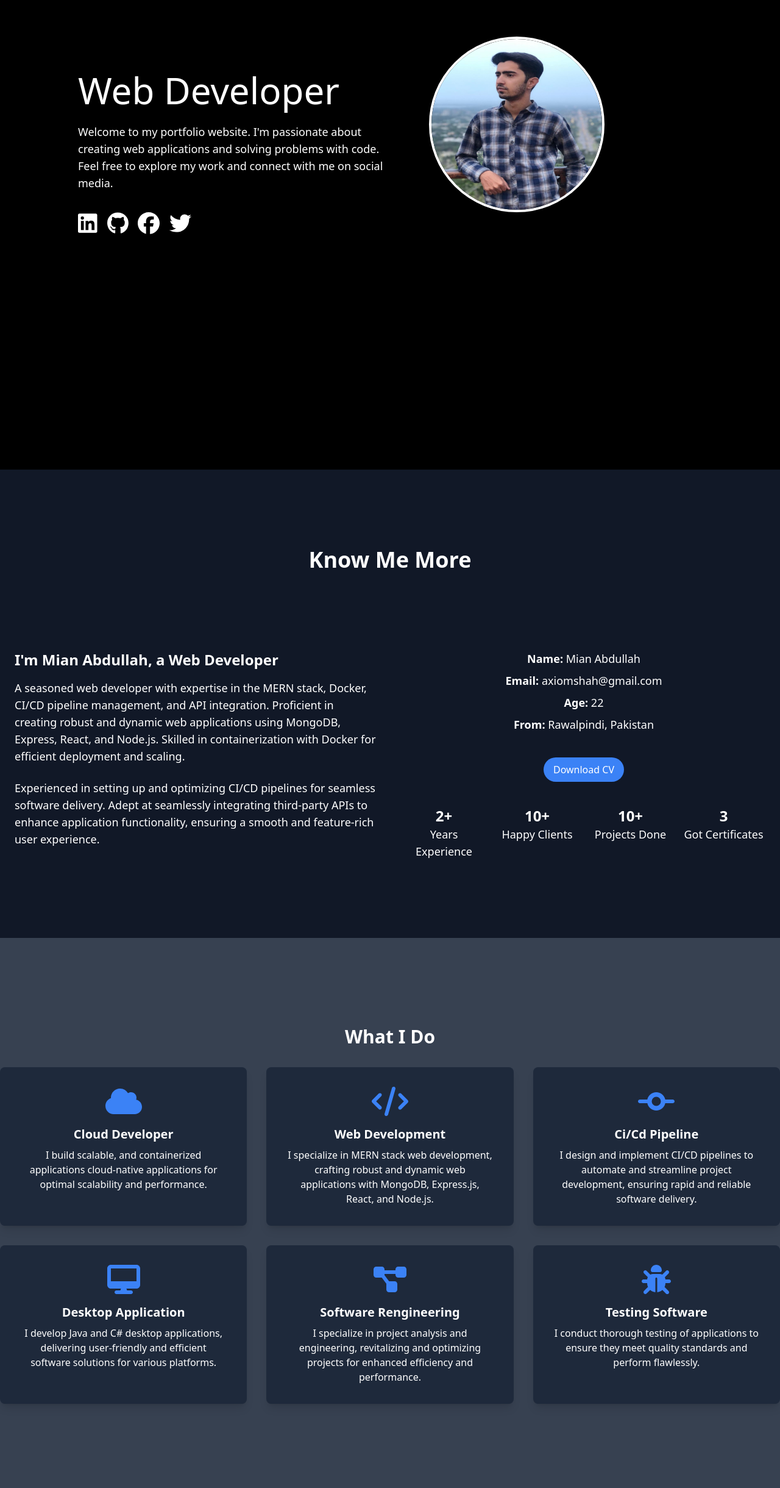
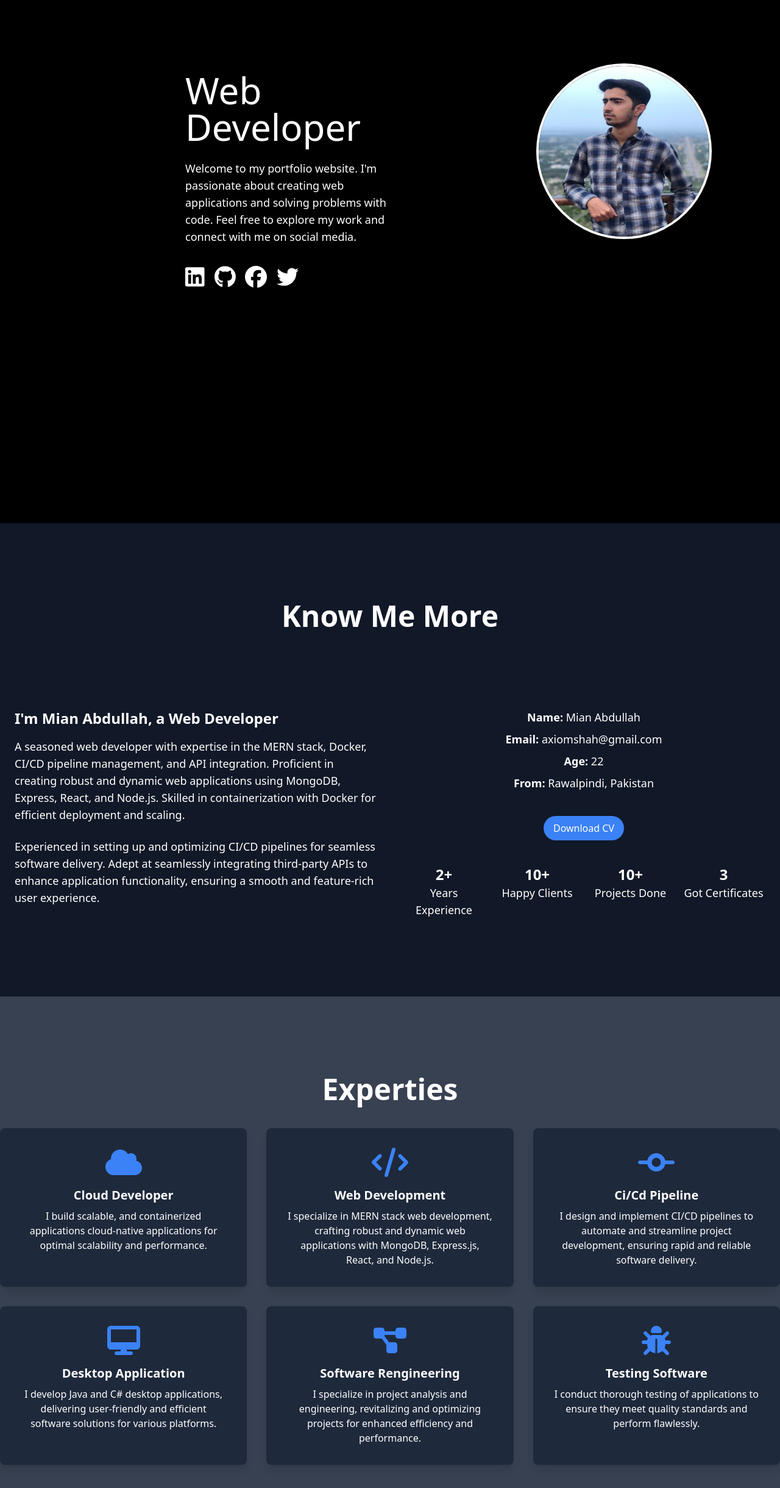
Before and after one commit to abdullah117765/Portfolio, a React (Create React App) app: page / in a window 1280 px wide. Shown: the part 354-2794 px from the top of the page at 61% size. Built offline with nearby package versions, Linux system fonts and the light colour scheme.

Commit message:
change 2

```diff
--- a/src/pages/home/ContactInfo.jsx
+++ b/src/pages/home/ContactInfo.jsx
@@ -10,10 +10,10 @@ const Contact = () => {
   };
 
   return (
-    <section id="contact" className="py-10 bg-gray-900">
+    <section id="contact" className="py-10 bg-gray-900 ">
       <div className="container px-4 mx-auto">
-        <h2 className="mb-8 text-3xl font-semibold text-white">Contact Me</h2>
-        <div className="md:flex md:space-x-8">
+        <h2 className="mb-16 text-4xl font-semibold text-white ">Contact Me</h2>
+        <div className="md:flex md:space-x-8 text-left">
           {/* Contact Information */}
           <div className="md:flex md:flex-row md:w-1/2">
             <div className="mx-10 mb-4">
--- a/src/pages/home/DetailsSection.jsx
+++ b/src/pages/home/DetailsSection.jsx
@@ -51,10 +51,10 @@ const WhatIDo = () => {
   ];
 
   return (
-    <section id="whatido" className="bg-gray-700 py-36">
+    <section id="whatido" className="bg-gray-700 py-32 ">
       <div className="container mx-auto">
-        <h2 className="mb-8 text-3xl font-semibold text-center text-white">
-          What I Do
+        <h2 className="mb-10 text-5xl font-semibold text-center text-white">
+          Experties
         </h2>
         <div className="grid grid-cols-1 gap-8 md:grid-cols-2 lg:grid-cols-3">
           {services.map((service, index) => (
--- a/src/pages/home/Footer.jsx
+++ b/src/pages/home/Footer.jsx
@@ -7,7 +7,7 @@ const Footer = () => {
   return (
     <footer className="py-8 text-white bg-gray-900">
       <div className="container flex flex-col items-center mx-auto">
-        <div className="flex mb-6 space-x-4">
+        <div className="flex mb-6 space-x-4 ">
           <a href="https://twitter.com/abdullah117765"  rel="noreferrer"  target="_blank" className="transition duration-300 ease-in-out hover:text-blue-500">
             <FontAwesomeIcon icon={faTwitter} size="lg" />
           </a>
--- a/src/pages/home/Home.jsx
+++ b/src/pages/home/Home.jsx
@@ -61,15 +61,13 @@ const Portfolio = () => {
   }, [typeAndBackspace]);
 
   return (
-    <div
-      className="min-h-screen pt-56 overflow-hidden text-white bg-black" // Add overflow-hidden
-    >
+    <div className="min-h-screen pt-56 overflow-hidden text-white bg-black" >
       {/* Hero Section */}
       <section
         id="hero"
-        className="flex flex-col items-center justify-center p-8 lg:flex-row lg:p-16"
+        className="flex flex-col items-center justify-center p-8 lg:flex-row lg:p-16 "
       >
-        <div className="text-center lg:w-1/2 lg:text-left lg:mx-16 ">
+        <div className="text-center lg:w-1/2 lg:text-left lg:mx-60  ">
           <div
             className="mb-16 text-3xl font-bold xl:text-7xl"
             style={{ height: "2rem" }} // Set a fixed height
--- a/src/pages/home/KnowMeMore.jsx
+++ b/src/pages/home/KnowMeMore.jsx
@@ -5,7 +5,7 @@ const KnowMeMore = () => {
   return (
     <section id="about" className="py-32 text-white bg-gray-900 mt-80">
       <div className="container px-6 mx-auto text-center">
-        <h2 className="mb-32 text-4xl font-bold">Know Me More</h2>
+        <h2 className="mb-32 text-5xl font-bold">Know Me More</h2>
         <div className="grid grid-cols-1 gap-10 md:grid-cols-2">
           <div className="text-left">
             <p className="mb-4 text-2xl font-semibold">I'm Mian Abdullah, a Web Developer</p>
--- a/src/pages/home/Resume.jsx
+++ b/src/pages/home/Resume.jsx
@@ -34,7 +34,7 @@ const Resume = () => {
   return (
     <section id="resume" className="py-16 text-white bg-slate-800">
       <div className="container mx-auto">
-        <h2 className="mb-12 text-4xl font-semibold text-center">Resume</h2>
+        <h2 className="mb-12 text-5xl font-semibold text-center">Resume</h2>
         <div className="grid grid-cols-1 gap-8 md:grid-cols-2">
           {/* Left Column - Education */}
           <div>
```
